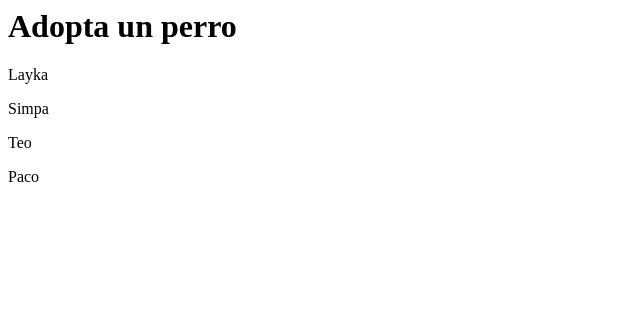
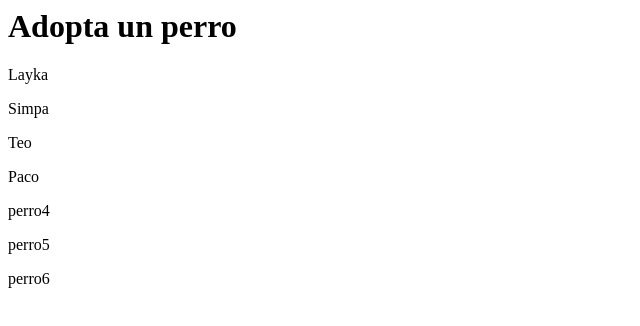
Before and after one commit to rpalaolozano/AdoptaUnPerro, a plain HTML site: page index.html in a window 1280 px wide. Shown: the whole page, without its empty margins (0-640 px from the left). Drawn offline with Linux system fonts and the light colour scheme.

Commit message:
Añado otros tres perros

```diff
--- a/index.html
+++ b/index.html
@@ -3,3 +3,6 @@
 <p>Simpa</p>
 <p>Teo</p>
 <p>Paco</p>
+<p>perro4</p>
+<p>perro5</p>
+<p>perro6</p>
```
